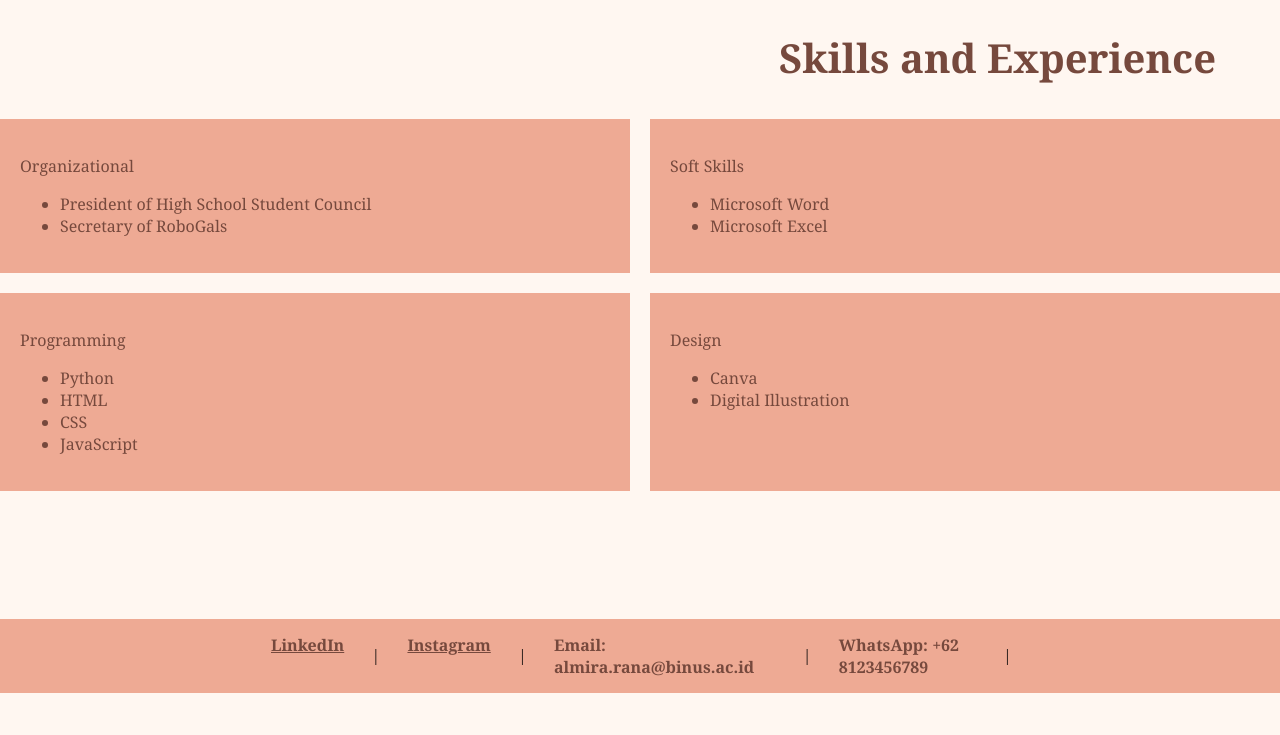
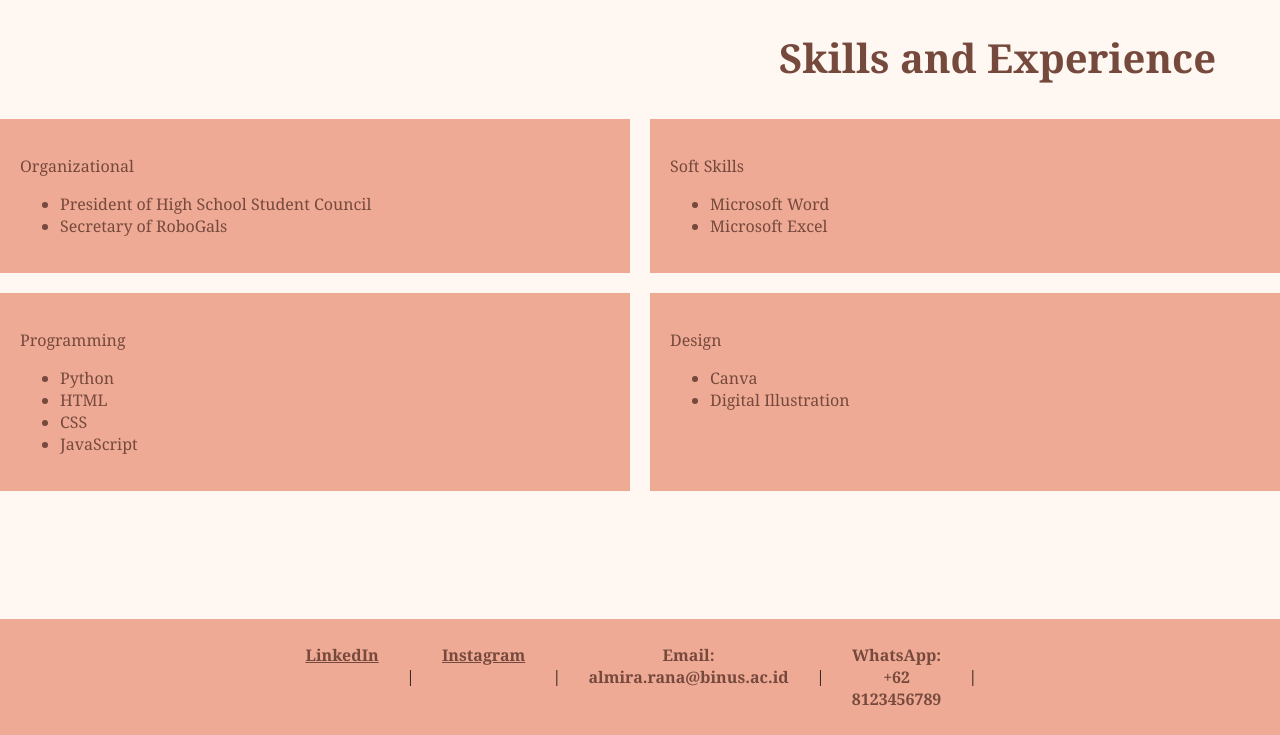
Before and after one commit to almirarana31/hciassignment3, a plain HTML site: page index.html in a window 1280 px wide. Shown: the part 1226-1961 px from the top of the page. Before the commit the page ends 1919 px from the top, so only its background shows below. Drawn offline with Linux system fonts and the light colour scheme.

Commit message:
Update stylesheet.css

```diff
--- a/stylesheet.css
+++ b/stylesheet.css
@@ -124,6 +124,11 @@ h2 {
   max-width: 100%;
   margin: auto;
   background: #EEAA94;
+  display: flex;
+  flex-wrap: wrap;
+  justify-content: center;
+  text-align: center;
+  padding: 10px;
 }
 
 .contacts h2 {
```
